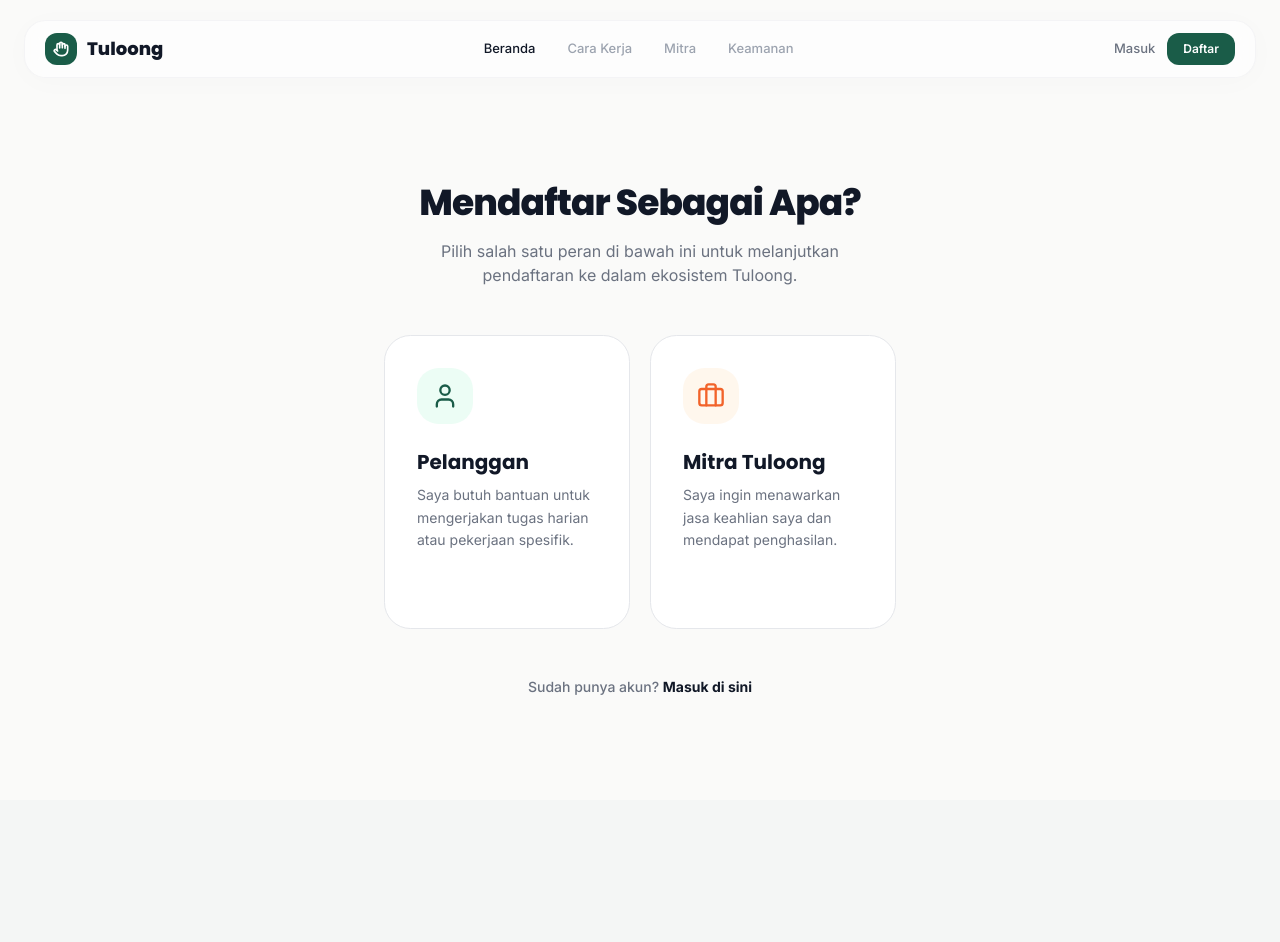
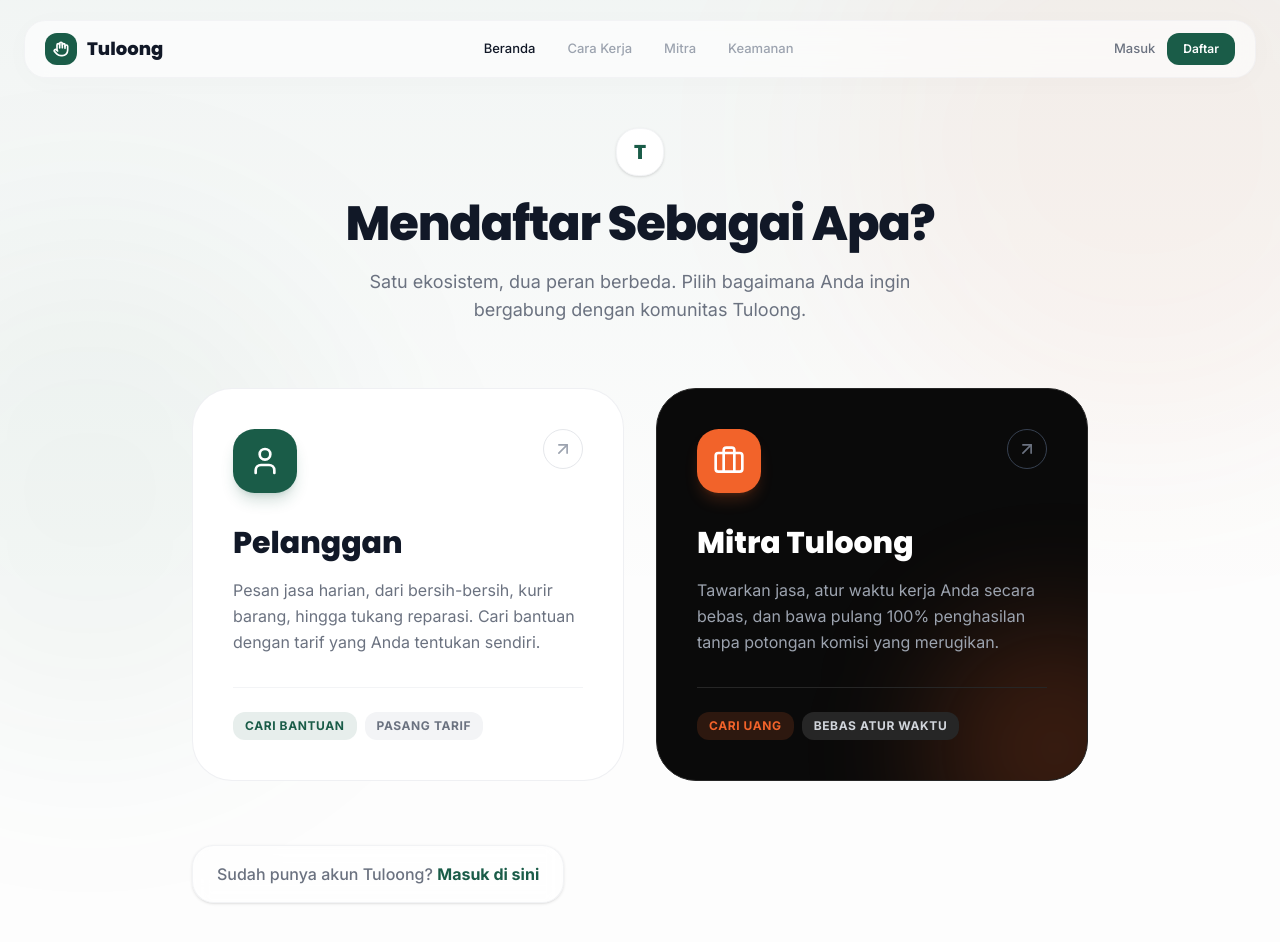
Before and after one commit to zakysf/Tuloong, a Next.js app: page /register in a window 1280 px wide. Shown: the top 942 px of the page. Before the commit the page ends 800 px from the top, so only its background shows below. Built offline with nearby package versions, Linux system fonts and the light colour scheme.

Commit message:
style: redesign select role page to be more premium and striking

```diff
--- a/app/(public)/register/page.tsx
+++ b/app/(public)/register/page.tsx
@@ -8,68 +8,106 @@ export const metadata = {
 
 export default function SelectRolePage() {
   return (
-    <main className="min-h-screen bg-[#FAFAF9] selection:bg-[#F2632A]/15 selection:text-[#F2632A]">
+    <main className="min-h-screen bg-[#FDFDFD] selection:bg-[#F2632A]/15 selection:text-[#F2632A] relative overflow-hidden">
+      {/* Decorative Background Elements */}
+      <div className="absolute top-0 left-0 w-full h-[600px] bg-gradient-to-b from-[#1A5C48]/5 to-transparent pointer-events-none" />
+      <div className="absolute -top-40 -right-40 w-[600px] h-[600px] bg-[#F2632A]/5 rounded-full blur-[100px] pointer-events-none" />
+      <div className="absolute top-60 -left-40 w-[500px] h-[500px] bg-[#1A5C48]/5 rounded-full blur-[100px] pointer-events-none" />
+
       <LandingNavbar />
 
-      <div className="pt-40 pb-20 px-6 flex items-center justify-center min-h-screen">
-        <div className="w-full max-w-lg text-center">
-          <div className="mb-12">
+      <div className="pt-32 pb-20 px-6 flex items-center justify-center min-h-screen relative z-10">
+        <div className="w-full max-w-4xl">
+
+          {/* Header */}
+          <div className="text-center mb-16">
+            <div className="inline-flex items-center justify-center w-12 h-12 rounded-2xl bg-white border border-neutral-100 shadow-sm mb-6">
+              <span className="text-[#1A5C48] font-black text-xl" style={{ fontFamily: "var(--font-poppins, Poppins)" }}>T</span>
+            </div>
             <h2
-              className="text-3xl md:text-4xl font-black text-neutral-900 mb-4 tracking-tight"
-              style={{ fontFamily: "var(--font-poppins, Poppins)" }}
+              className="text-4xl md:text-5xl font-extrabold text-neutral-900 mb-5 tracking-tight"
+              style={{ fontFamily: "var(--font-heading)" }}
             >
               Mendaftar Sebagai Apa?
             </h2>
-            <p className="text-neutral-500 text-base max-w-md mx-auto">
-              Pilih salah satu peran di bawah ini untuk melanjutkan pendaftaran ke dalam ekosistem Tuloong.
+            <p className="text-neutral-500 text-lg max-w-xl mx-auto">
+              Satu ekosistem, dua peran berbeda. Pilih bagaimana Anda ingin bergabung dengan komunitas Tuloong.
             </p>
           </div>
 
-          <div className="grid sm:grid-cols-2 gap-5 text-left">
+          {/* Cards Grid */}
+          <div className="grid md:grid-cols-2 gap-6 lg:gap-8 max-w-4xl mx-auto">
+
+            {/* Pelanggan Card */}
             <Link
               href="/register/pelanggan"
-              className="group block p-8 rounded-3xl border border-neutral-200 bg-white hover:border-[#1A5C48]/50 hover:shadow-[0_8px_30px_rgba(26,92,72,0.12)] hover:-translate-y-1 transition-all cursor-pointer"
+              className="group relative block p-8 lg:p-10 rounded-[2.5rem] bg-white border border-neutral-200/60 overflow-hidden hover:border-[#1A5C48]/30 hover:shadow-2xl hover:shadow-[#1A5C48]/10 transition-all duration-500 hover:-translate-y-2"
             >
-              <div className="flex flex-col h-full">
-                <div className="w-14 h-14 rounded-2xl bg-emerald-50 text-[#1A5C48] flex items-center justify-center mb-6 group-hover:scale-110 transition-transform">
-                  <User size={28} />
+              <div className="absolute inset-0 bg-gradient-to-br from-[#1A5C48]/5 via-transparent to-transparent opacity-0 group-hover:opacity-100 transition-opacity duration-500" />
+
+              <div className="relative z-10 flex flex-col h-full">
+                <div className="flex justify-between items-start mb-8">
+                  <div className="w-16 h-16 rounded-2xl bg-[#1A5C48] text-white flex items-center justify-center shadow-lg shadow-[#1A5C48]/20 group-hover:scale-110 transition-transform duration-500">
+                    <User size={32} />
+                  </div>
+                  <div className="w-10 h-10 rounded-full border border-neutral-200 flex items-center justify-center text-neutral-400 group-hover:bg-[#1A5C48] group-hover:text-white group-hover:border-[#1A5C48] transition-all duration-500">
+                    <ArrowRight size={20} className="-rotate-45 group-hover:rotate-0 transition-transform duration-500" />
+                  </div>
                 </div>
-                <h3 className="font-bold text-neutral-900 text-xl mb-2" style={{ fontFamily: "var(--font-poppins, Poppins)" }}>
+
+                <h3 className="font-extrabold text-neutral-900 text-2xl lg:text-3xl mb-4" style={{ fontFamily: "var(--font-heading)" }}>
                   Pelanggan
                 </h3>
-                <p className="text-neutral-500 text-sm flex-1 leading-relaxed">
-                  Saya butuh bantuan untuk mengerjakan tugas harian atau pekerjaan spesifik.
+
+                <p className="text-neutral-500 text-base leading-relaxed flex-1">
+                  Pesan jasa harian, dari bersih-bersih, kurir barang, hingga tukang reparasi. Cari bantuan dengan tarif yang Anda tentukan sendiri.
                 </p>
-                <div className="mt-6 flex items-center gap-1.5 text-sm font-semibold text-[#1A5C48] opacity-0 group-hover:opacity-100 transition-all translate-y-2 group-hover:translate-y-0">
-                  Daftar Pelanggan <ArrowRight size={16} />
+
+                <div className="mt-8 pt-6 border-t border-neutral-100 flex items-center gap-2">
+                  <span className="text-xs font-bold text-[#1A5C48] uppercase tracking-wider bg-[#1A5C48]/10 px-3 py-1.5 rounded-lg">Cari Bantuan</span>
+                  <span className="text-xs font-bold text-neutral-500 uppercase tracking-wider bg-neutral-100 px-3 py-1.5 rounded-lg">Pasang Tarif</span>
                 </div>
               </div>
             </Link>
 
+            {/* Mitra Card */}
             <Link
               href="/register/mitra"
-              className="group block p-8 rounded-3xl border border-neutral-200 bg-white hover:border-[#F2632A]/50 hover:shadow-[0_8px_30px_rgba(242,99,42,0.12)] hover:-translate-y-1 transition-all cursor-pointer"
+              className="group relative block p-8 lg:p-10 rounded-[2.5rem] bg-neutral-950 border border-neutral-800 overflow-hidden hover:border-[#F2632A]/50 hover:shadow-2xl hover:shadow-[#F2632A]/20 transition-all duration-500 hover:-translate-y-2"
             >
-              <div className="flex flex-col h-full">
-                <div className="w-14 h-14 rounded-2xl bg-orange-50 text-[#F2632A] flex items-center justify-center mb-6 group-hover:scale-110 transition-transform">
-                  <Briefcase size={28} />
+              <div className="absolute inset-0 bg-gradient-to-br from-[#F2632A]/10 via-transparent to-transparent opacity-0 group-hover:opacity-100 transition-opacity duration-500" />
+              <div className="absolute -bottom-24 -right-24 w-64 h-64 bg-[#F2632A]/20 rounded-full blur-[60px] group-hover:bg-[#F2632A]/30 transition-colors duration-500" />
+
+              <div className="relative z-10 flex flex-col h-full">
+                <div className="flex justify-between items-start mb-8">
+                  <div className="w-16 h-16 rounded-2xl bg-[#F2632A] text-white flex items-center justify-center shadow-lg shadow-[#F2632A]/20 group-hover:scale-110 transition-transform duration-500">
+                    <Briefcase size={32} />
+                  </div>
+                  <div className="w-10 h-10 rounded-full border border-neutral-700 flex items-center justify-center text-neutral-500 group-hover:bg-[#F2632A] group-hover:text-white group-hover:border-[#F2632A] transition-all duration-500">
+                    <ArrowRight size={20} className="-rotate-45 group-hover:rotate-0 transition-transform duration-500" />
+                  </div>
                 </div>
-                <h3 className="font-bold text-neutral-900 text-xl mb-2" style={{ fontFamily: "var(--font-poppins, Poppins)" }}>
+
+                <h3 className="font-extrabold text-white text-2xl lg:text-3xl mb-4" style={{ fontFamily: "var(--font-heading)" }}>
                   Mitra Tuloong
                 </h3>
-                <p className="text-neutral-500 text-sm flex-1 leading-relaxed">
-                  Saya ingin menawarkan jasa keahlian saya dan mendapat penghasilan.
+
+                <p className="text-neutral-400 text-base leading-relaxed flex-1">
+                  Tawarkan jasa, atur waktu kerja Anda secara bebas, dan bawa pulang 100% penghasilan tanpa potongan komisi yang merugikan.
                 </p>
-                <div className="mt-6 flex items-center gap-1.5 text-sm font-semibold text-[#F2632A] opacity-0 group-hover:opacity-100 transition-all translate-y-2 group-hover:translate-y-0">
-                  Daftar Mitra <ArrowRight size={16} />
+
+                <div className="mt-8 pt-6 border-t border-neutral-800 flex items-center gap-2">
+                  <span className="text-xs font-bold text-[#F2632A] uppercase tracking-wider bg-[#F2632A]/15 px-3 py-1.5 rounded-lg">Cari Uang</span>
+                  <span className="text-xs font-bold text-neutral-300 uppercase tracking-wider bg-neutral-800 px-3 py-1.5 rounded-lg">Bebas Atur Waktu</span>
                 </div>
               </div>
             </Link>
+
           </div>
 
-          <div className="mt-12 text-sm text-neutral-500 font-medium">
-            Sudah punya akun?{" "}
-            <Link href="/login" className="font-bold text-neutral-900 hover:text-[#F2632A] transition-colors">
+          <div className="mt-16 text-center text-base text-neutral-500 font-medium bg-white/50 backdrop-blur-sm border border-neutral-200/50 py-4 px-6 rounded-2xl inline-block mx-auto max-w-fit shadow-sm">
+            Sudah punya akun Tuloong?{" "}
+            <Link href="/login" className="font-bold text-[#1A5C48] hover:text-[#F2632A] transition-colors">
               Masuk di sini
             </Link>
           </div>
```
